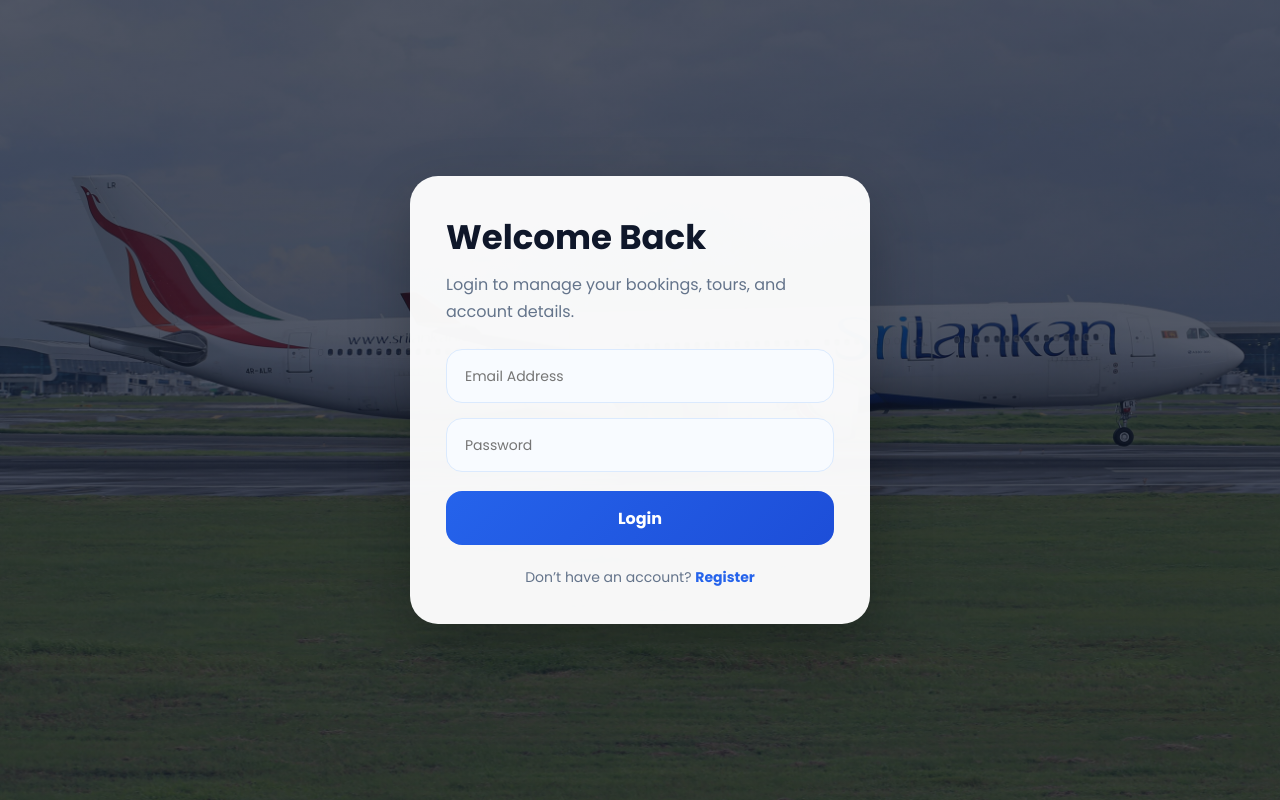
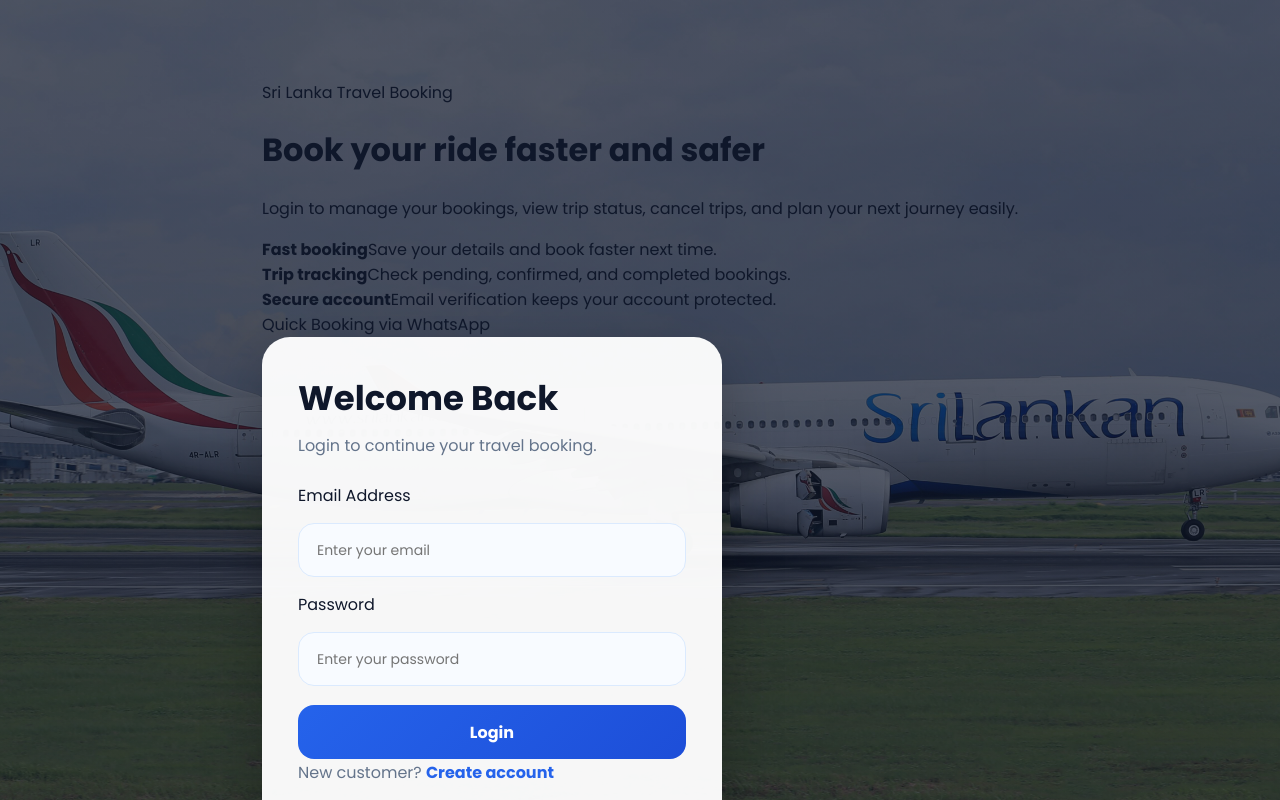
Before and after one commit to NoovaDev/wheelsandwawes, a React (Vite) app: page /login in a window 1280 px wide. Shown: the top 800 px of the page. Built offline with nearby package versions, Linux system fonts and the light colour scheme.

Commit message:
login update one

```diff
--- a/src/pages/Login.jsx
+++ b/src/pages/Login.jsx
@@ -1,146 +1,147 @@
 import { useState } from "react";
 import axios from "axios";
-import {
-  signInWithEmailAndPassword
-} from "firebase/auth";
-
+import { signInWithEmailAndPassword } from "firebase/auth";
 import { auth } from "../firebase";
-
 import "./Auth.css";
 
 const Login = () => {
-  const [form, setForm] = useState({
-    email: "",
-    password: "",
-  });
-
+  const [form, setForm] = useState({ email: "", password: "" });
   const [loading, setLoading] = useState(false);
 
   const handleChange = (e) => {
-    setForm({
-      ...form,
-      [e.target.name]: e.target.value,
-    });
+    setForm({ ...form, [e.target.name]: e.target.value });
   };
 
   const loginUser = async (e) => {
     e.preventDefault();
-
     setLoading(true);
 
     try {
-
-      // FIREBASE LOGIN
-      const firebaseUser =
-        await signInWithEmailAndPassword(
+      const firebaseUser = await signInWithEmailAndPassword(
         auth,
         form.email,
         form.password
       );
 
-      // CHECK EMAIL VERIFIED
       if (!firebaseUser.user.emailVerified) {
-
-        alert(
-          "Please verify your email before login."
-        );
-
+        alert("Please verify your email before login.");
         return;
       }
 
-      // GET FIREBASE TOKEN
-      const firebaseToken =
-        await firebaseUser.user.getIdToken();
+      const firebaseToken = await firebaseUser.user.getIdToken();
 
-      // SEND TOKEN TO VPS BACKEND
-      const res = await axios.post(
-        "/api/auth/login",
-        {
+      const res = await axios.post("/api/auth/login", {
         firebaseToken,
-        }
-      );
+      });
 
-      console.log("LOGIN SUCCESS:", res.data);
-
-      localStorage.setItem(
-        "token",
-        res.data.token
-      );
-
-      localStorage.setItem(
-        "user",
-        JSON.stringify(res.data.user)
-      );
+      localStorage.setItem("token", res.data.token);
+      localStorage.setItem("user", JSON.stringify(res.data.user));
 
       if (res.data.user.role === "admin") {
         window.location.href = "/admin";
       } else {
         window.location.href = "/dashboard";
       }
-
     } catch (error) {
-
-      console.log(
-        "LOGIN ERROR:",
-        error.response?.data || error
-      );
+      console.log("LOGIN ERROR:", error.response?.data || error);
 
       alert(
-        error.response?.data?.message ||
-        error.message ||
-        "Login failed"
+        error.response?.data?.message || error.message || "Login failed"
       );
-
     } finally {
       setLoading(false);
     }
   };
 
+  const whatsappNumber = "947XXXXXXXX"; // change this
+  const whatsappMessage =
+    "Hello, I want to make a quick vehicle booking.";
+
   return (
     <div className="auth-page">
-      <div className="auth-card">
-        <h2>Welcome Back</h2>
+      <div className="auth-wrapper">
+        <div className="auth-info">
+          <span className="auth-badge">Sri Lanka Travel Booking</span>
+
+          <h1>Book your ride faster and safer</h1>
 
           <p>
-          Login to manage your bookings,
-          tours, and account details.
+            Login to manage your bookings, view trip status, cancel trips,
+            and plan your next journey easily.
           </p>
 
+          <div className="auth-tips">
+            <div>
+              <strong>Fast booking</strong>
+              <span>Save your details and book faster next time.</span>
+            </div>
+
+            <div>
+              <strong>Trip tracking</strong>
+              <span>Check pending, confirmed, and completed bookings.</span>
+            </div>
+
+            <div>
+              <strong>Secure account</strong>
+              <span>Email verification keeps your account protected.</span>
+            </div>
+          </div>
+
+          <a
+            className="whatsapp-btn"
+            href={`https://wa.me/${whatsappNumber}?text=${encodeURIComponent(
+              whatsappMessage
+            )}`}
+            target="_blank"
+            rel="noreferrer"
+          >
+            Quick Booking via WhatsApp
+          </a>
+        </div>
+
+        <div className="auth-card">
+          <div className="auth-card-header">
+            <h2>Welcome Back</h2>
+            <p>Login to continue your travel booking.</p>
+          </div>
+
           <form onSubmit={loginUser}>
+            <label>Email Address</label>
             <input
               name="email"
               type="email"
-            placeholder="Email Address"
+              placeholder="Enter your email"
               value={form.email}
               onChange={handleChange}
               required
             />
 
+            <label>Password</label>
             <input
               name="password"
               type="password"
-            placeholder="Password"
+              placeholder="Enter your password"
               value={form.password}
               onChange={handleChange}
               required
             />
 
-          <button
-            type="submit"
-            disabled={loading}
-          >
-            {loading
-              ? "Logging in..."
-              : "Login"}
+            <button type="submit" disabled={loading}>
+              {loading ? "Logging in..." : "Login"}
             </button>
           </form>
 
-        <span>
-          Don’t have an account?{" "}
-          <a href="/register">
-            Register
-          </a>
-        </span>
+          <div className="auth-help">
+            <p>
+              New customer? <a href="/register">Create account</a>
+            </p>
+
+            <small>
+              Tip: Verify your email before login. Otherwise login will be
+              blocked.
+            </small>
+          </div>
+        </div>
       </div>
     </div>
   );
```
Lines whose indentation alone changed are shown as unchanged.
